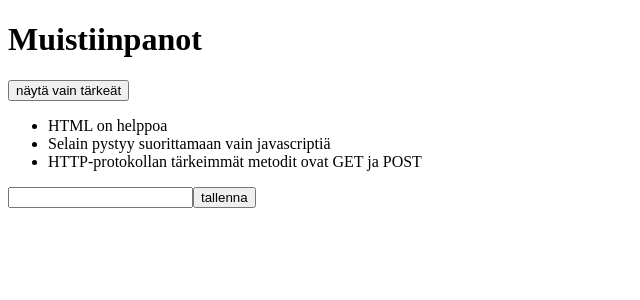
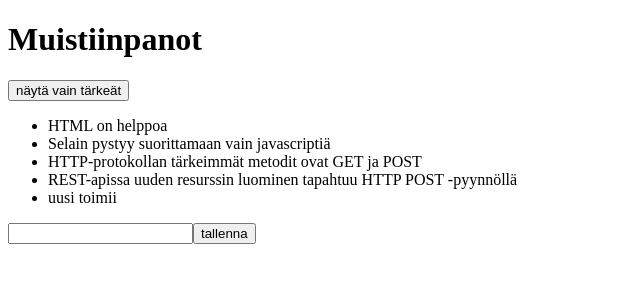
Before and after one commit to Nobowling/Notes-frontend, a React (Create React App) app: page / in a window 1280 px wide. Shown: the top 300 px of the page, without its empty margins (0-640 px from the left). Built offline with nearby package versions, Linux system fonts and the light colour scheme; data requests are answered from the project's data file; the HTML template or start-up script is replaced by a standard one.

Commit message:
muistiinpanon lisäys

```diff
--- a/db.json
+++ b/db.json
@@ -17,6 +17,18 @@
       "content": "HTTP-protokollan tärkeimmät metodit ovat GET ja POST",
       "date": "2017-12-10T19:20:14.298Z",
       "important": true
+    },
+    {
+      "content": "REST-apissa uuden resurssin luominen tapahtuu HTTP POST -pyynnöllä",
+      "date": "2018-01-17T08:48:54.930Z",
+      "important": false,
+      "id": 4
+    },
+    {
+      "content": "uusi toimii",
+      "date": "2018-01-17T08:50:52.093Z",
+      "important": false,
+      "id": 5
     }
   ]
 }
--- a/src/App.js
+++ b/src/App.js
@@ -20,17 +20,18 @@ class App extends React.Component {
     event.preventDefault()
     const noteObject = {
       content: this.state.newNote,
-      date: new Date().new,
-      important: Math.random() > 0.5,
-      id: this.state.notes.length + 1
+      date: new Date(),
+      important: Math.random() > 0.5
     }
 
-    const notes = this.state.notes.concat(noteObject)
-
-    this.setState({
-      notes,
-      newNote: ''
-    })
+    axios
+      .post('http://localhost:3001/notes', noteObject)
+      .then(response => {
+        this.setState({
+          notes: this.state.notes.concat(response.data),
+          newNote: ''
+        })
+      })
   }
 
   componentWillMount() {
```
